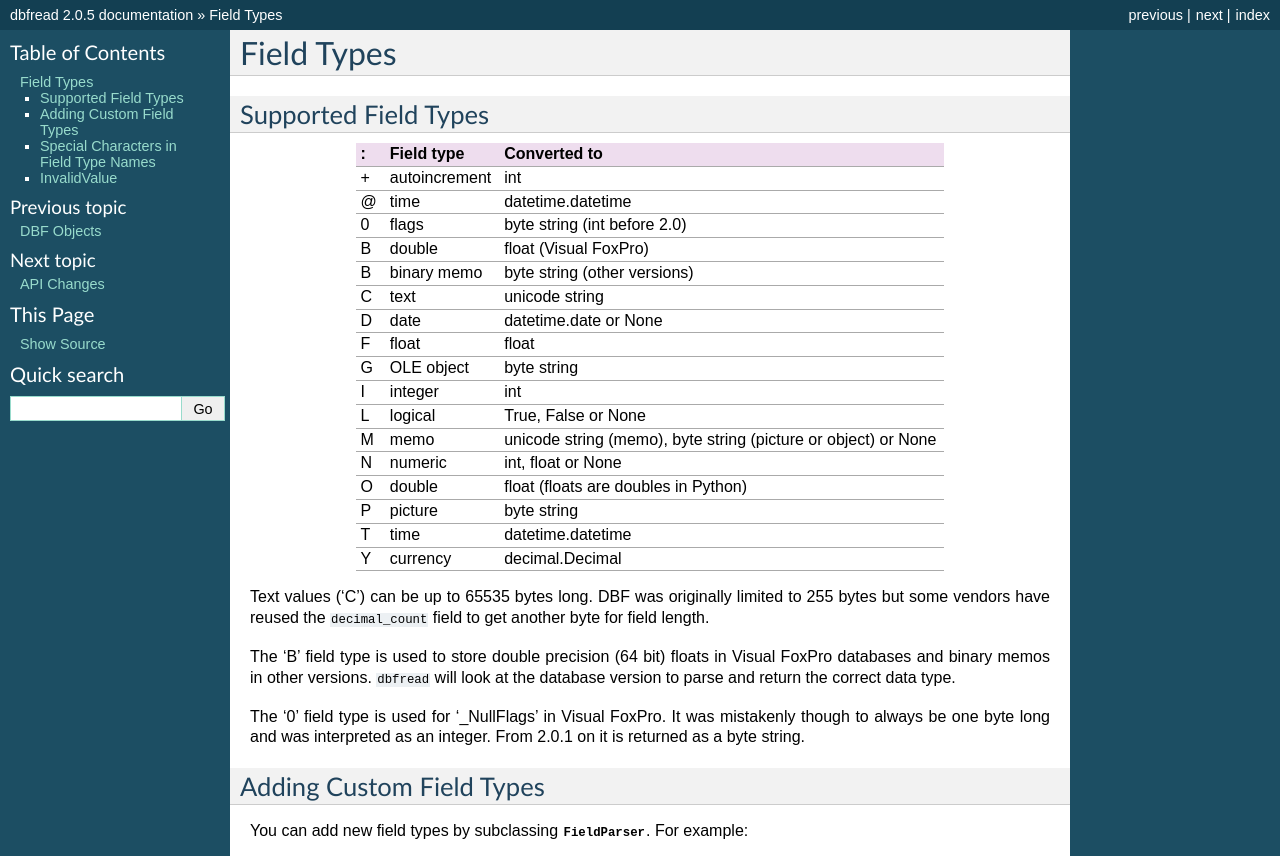
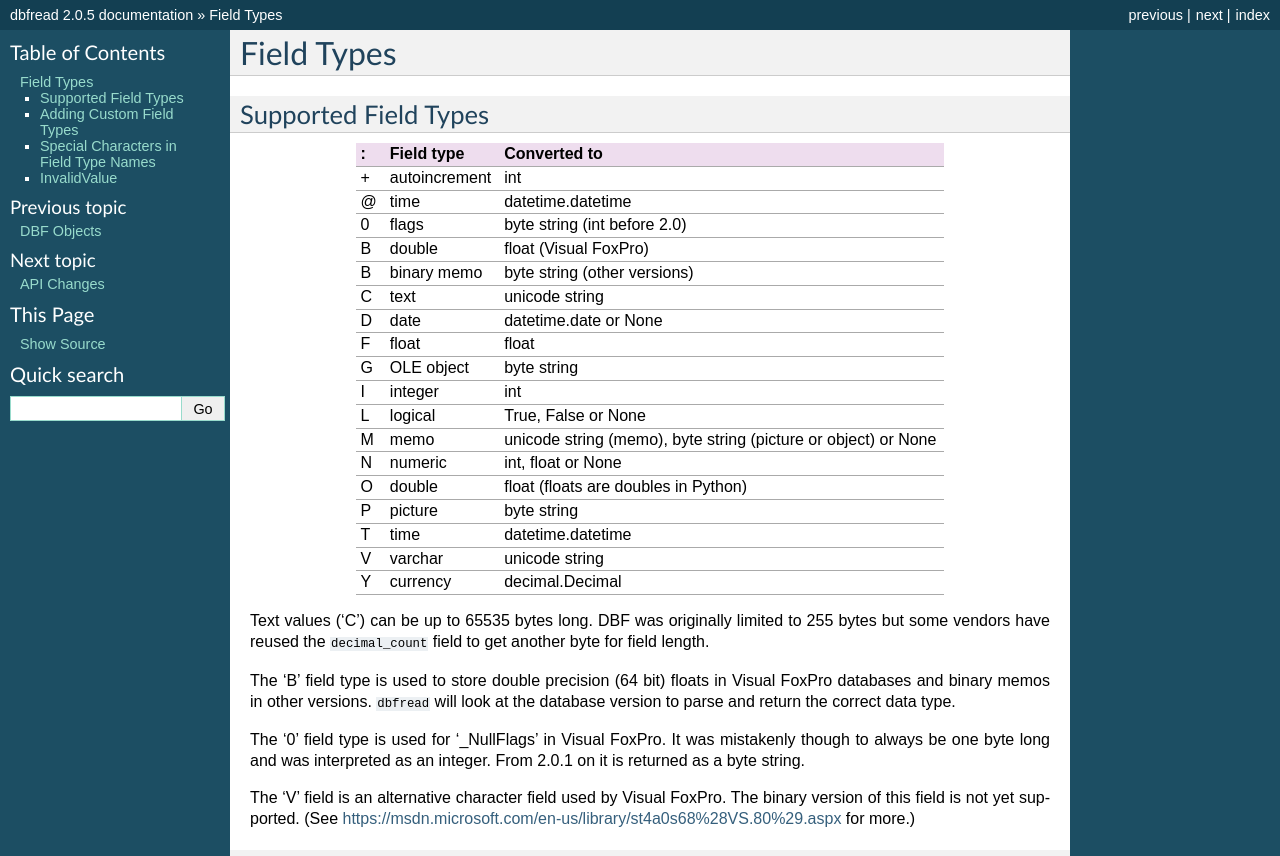
Before and after one commit to olemb/dbfread, a Sphinx documentation site: the page built from docs/field_types.rst, in a window 1280 px wide and 900 px high, cut to the strip 0-856 px from the top of the window. Built offline with Sphinx 7.4.7, drawn with Linux system fonts in a browser that asks for light colours.

Commit message:
Added support for Visual FoxPro varchar fields (V).

```diff
--- a/docs/changes.rst
+++ b/docs/changes.rst
@@ -9,6 +9,9 @@ Release History
 
 * Added support for long character (C) fields (up to 65535 bytes).
   (Requested by Eric Mertens and Marcelo Manzano.)
+
+* Added support for Visual FoxPro varchar fields (V). (Thanks to Roman
+  Kharin for reporting and bobintetley for providing a solution.)
 
 * Bugfix (dbf2sqlite): some table or field names might actually collide with
   sql reserved words. (Fix by vthriller, pull request #15.)
--- a/docs/field_types.rst
+++ b/docs/field_types.rst
@@ -24,6 +24,7 @@ N   numeric        int, float or None
 O   double         float (floats are doubles in Python)
 P   picture        byte string
 T   time           datetime.datetime
+V   varchar        unicode string
 Y   currency       decimal.Decimal
 ==  =============  ========================================================
 
@@ -39,6 +40,11 @@ return the correct data type.
 The '0' field type is used for '_NullFlags' in Visual FoxPro.  It was
 mistakenly though to always be one byte long and was interpreted as an
 integer. From 2.0.1 on it is returned as a byte string.
+
+The 'V' field is an alternative character field used by Visual
+FoxPro. The binary version of this field is not yet supported. (See
+https://msdn.microsoft.com/en-us/library/st4a0s68%28VS.80%29.aspx for
+more.)
 
 
 Adding Custom Field Types
```
Also changed, not shown: 1 other file.
